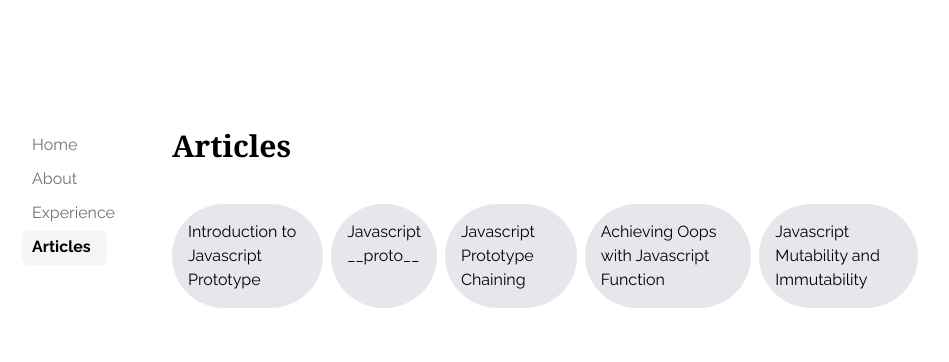
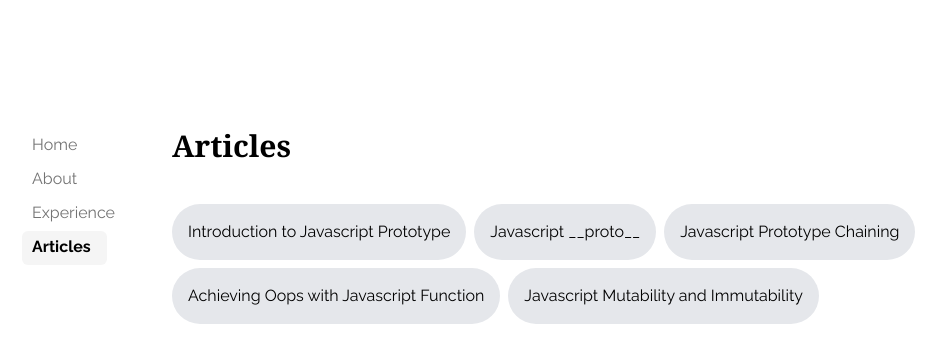
Before and after one commit to yogai53/my-website, a Next.js app: page /articles in a window 1280 px wide. Shown: the top 362 px of the page, without its empty margins (170-1119 px from the left). Built offline with nearby package versions, Linux system fonts and the light colour scheme.

Commit message:
Design Changes

```diff
--- a/pages/articles.tsx
+++ b/pages/articles.tsx
@@ -32,18 +32,19 @@ export default function Articles() {
   return (
     <section>
       <h1 className="mb-10 font-serif text-3xl font-bold">Articles</h1>
-      <div className="flex flex-col gap-2 md:flex-row">
+      <div className="flex flex-col gap-2 md:flex-row md:flex-wrap">
         {articles.map((article, i) => (
+          <div className="flex whitespace-nowrap" key={i}>
             <Link
-            key={i}
               href={article.link}
               target="_"
               className={
-              "p-4 rounded-full border-solid bg-gray-200 hover:bg-gray-600 hover:text-white"
+                "p-4 rounded-full border-solid bg-gray-200 hover:bg-gray-600 hover:text-white w-full"
               }
             >
               {article.title}
             </Link>
+          </div>
         ))}
       </div>
     </section>
```
Lines whose indentation alone changed are shown as unchanged.
